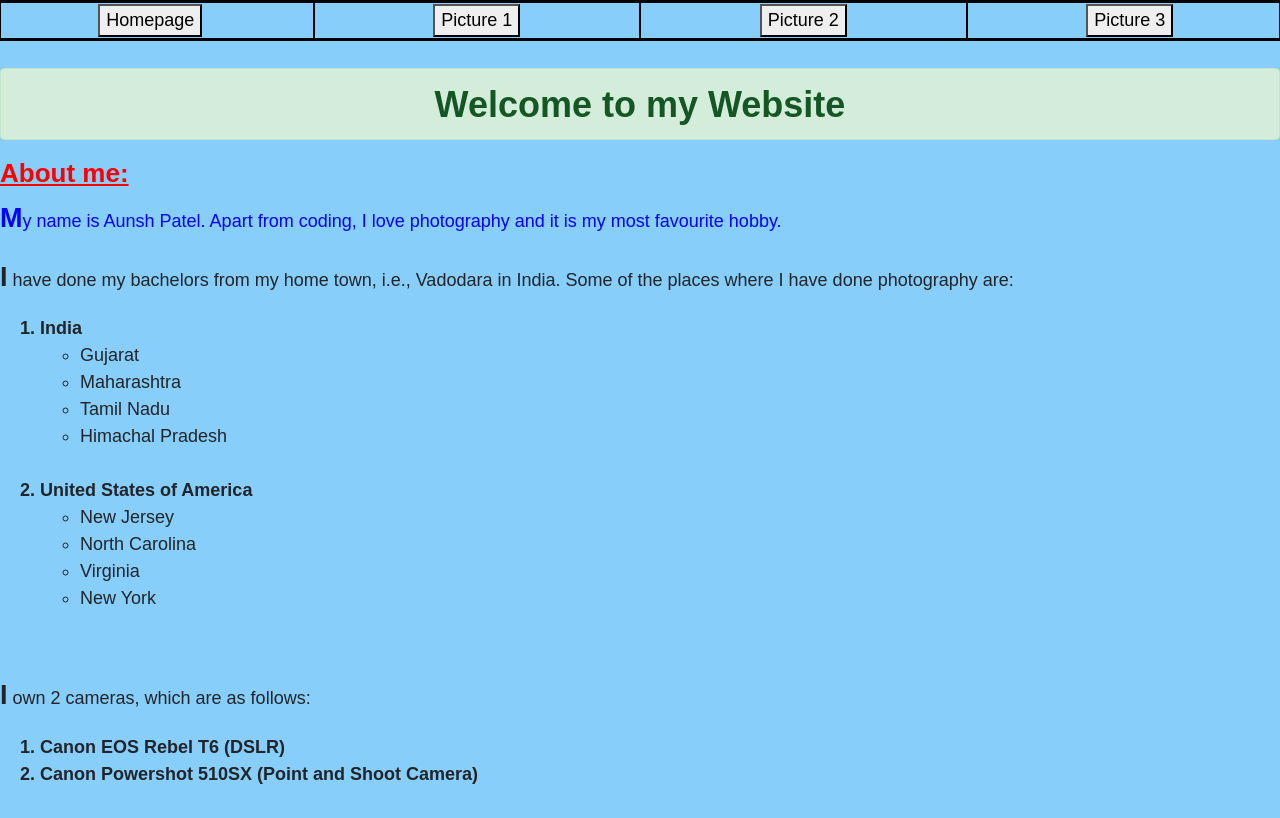
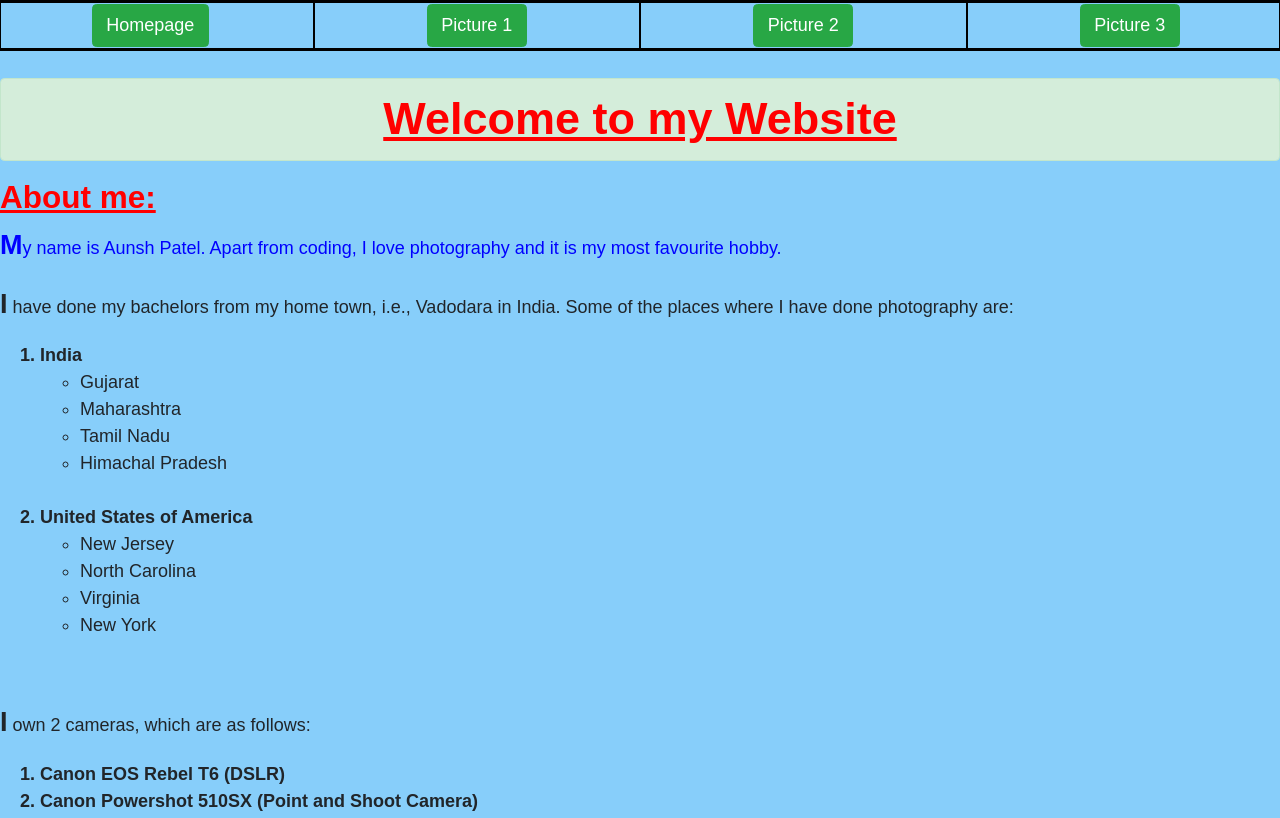
Before and after one commit to aunshpatel/project0-harvardx-, a plain HTML site: page project0/index.html in a window 1280 px wide. Shown: the top 818 px of the page. Drawn offline with nearby package versions, Linux system fonts and the light colour scheme.

Commit message:
Updated buttons, and implemented SCSS too

```diff
--- a/project0/css/style.css
+++ b/project0/css/style.css
@@ -6,10 +6,10 @@
 body{
     background-color: #87CEFA !important;
 }
-h1,h2,h3,h4,h5,h6{
+/* h1,h2,h3,h4,h5,h6{
     font-weight:bold;
     color:red;
-}
+} */
 
 h1{
     font-size: 36px;
@@ -29,11 +29,12 @@ h5{
 h6{
     font-size: 12px;
 }
-table,tr,td,th {
+/* moved to scss file */
+/* table,tr,td,th {
     border:1px solid black;
     text-align: center;
     border-collapse: collapse;
-}
+} */
 th{
     text-decoration: underline;
     font-weight: bold;
@@ -43,9 +44,9 @@ th{
     /* height:100%; */
 }
 /* button:hover moved to scss file */
-button:hover{
+/* button:hover{
     background-color:white;
-}
+} */
 
 p[target=intro]{
     color:blue;
@@ -73,7 +74,7 @@ p::first-letter{
     font-size: 150%;
     font-weight: bold;
 }
-/* @media moved to scss file */
+
 @media only screen and (max-width: 650px) {
     body{
       background-color: white !important;
--- a/project0/index.html
+++ b/project0/index.html
@@ -9,31 +9,31 @@
         <script src="https://cdnjs.cloudflare.com/ajax/libs/popper.js/1.16.0/umd/popper.min.js"></script>
         <script src="https://maxcdn.bootstrapcdn.com/bootstrap/4.5.0/js/bootstrap.min.js"></script>
         <link rel="stylesheet" href="css/style.css">
-        <!-- <link rel="stylesheet" href="scss/variables.css"> -->
+        <link rel="stylesheet" href="scss/variables.css">
     </head>
     <body>
         <table id="table">
             <tr class="row">
                 <td class="col-lg-3 col-sm-12">
                     <!-- <a class="link" href="index.html">Homepage</a> -->
-                    <button type="button" class="button button-primary" onclick="window.location.href='index.html'">Homepage</button>
+                    <button type="button" class="btn btn-success" onclick="window.location.href='index.html'">Homepage</button>
                 </td>
                 <td class="col-lg-3 col-sm-12">
                     <!-- <a class="link" href="pic1.html">Link to pic 1</a> -->
-                    <button type="button" class="button button-primary" onclick="window.location.href='pic1.html'">Picture 1</button>
+                    <button type="button" class="btn btn-success" onclick="window.location.href='pic1.html'">Picture 1</button>
                 </td>
                 <td class="col-lg-3 col-sm-12">
                     <!-- <a class="link" href="pic2.html">Link to pic 2</a> -->
-                    <button type="button" class="button button-primary" onclick="window.location.href='pic2.html'">Picture 2</button>
+                    <button type="button" class="btn btn-success" onclick="window.location.href='pic2.html'">Picture 2</button>
                 </td>
                 <td class="col-lg-3 col-sm-12">
                     <!-- <a class="link" href="pic3.html">Link to pic 3</a> -->
-                    <button type="button" class="button button-primary" onclick="window.location.href='pic3.html'">Picture 3</button>
+                    <button type="button" class="btn btn-success" onclick="window.location.href='pic3.html'">Picture 3</button>
                 </td>
             </tr>
         </table><br/>
-        <h1 class="alert alert-success" id="title">Welcome to my Website</h1>
-        <h3 id="about">About me:</h3>
+        <h1 class="h1 alert alert-success" id="title">Welcome to my Website</h1>
+        <h3 class="h3">About me:</h3>
         <p target="intro">
             My name is Aunsh Patel. Apart from coding, I love photography and it is my most favourite hobby.
         </p>
--- a/project0/scss/variables.scss
+++ b/project0/scss/variables.scss
@@ -1,10 +1,19 @@
 // SCSS stylesheet
-$color:white;
-button:hover{
+$color:red;
+.h1,.h2,.h3,.h4,.h5,.h6{
+  font-weight:bold;
+  text-decoration: underline;
+  color:$color;
+}
+
+table{
+  .btn:hover{
     background-color:$color;
+  }
+  border:1px solid black;
+  border-collapse: collapse;
 }
-@media only screen and (max-width: 650px) {
-    body{
-      background-color:$color !important;
-    }
+tr,td,th {
+  @extend table;
+  text-align: center;
 }
```
Also changed, not shown: project0/pic1.html (+6 -6 lines), project0/pic2.html (+6 -6 lines), project0/pic3.html (+6 -6 lines), project0/scss/variables.css, 1 other file.
